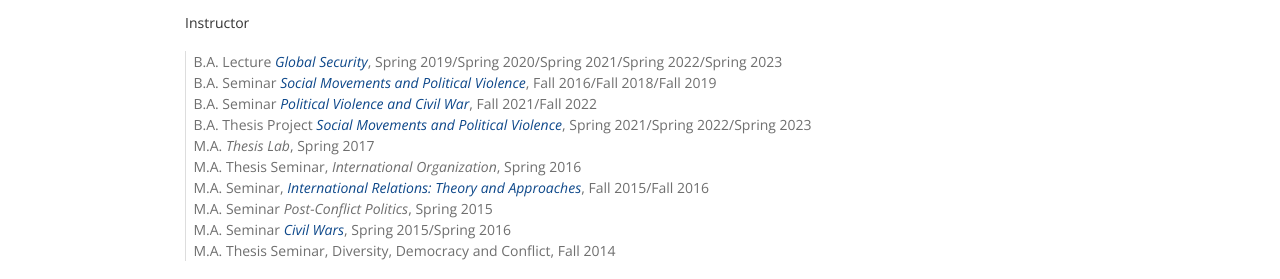
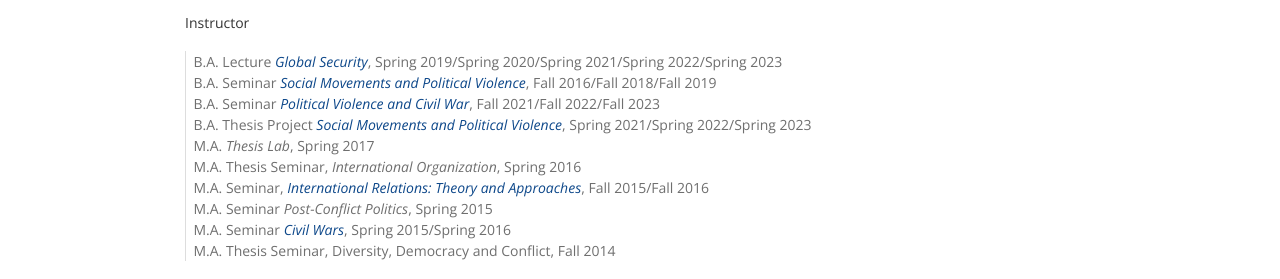
Before and after one commit to corinnajentzsch/corinnajentzsch.github.io, a Jekyll site: the page built from teaching.md, in a window 1280 px wide. Shown: the part 598-877 px from the top of the page. Built offline with Jekyll 4.4.1, drawn with Linux system fonts in a browser that asks for light colours.

Commit message:
Update teaching.md

```diff
--- a/teaching.md
+++ b/teaching.md
@@ -19,7 +19,7 @@ Instructor
 
 > B.A. Lecture [_Global Security_](https://www.dropbox.com/s/wxjo36obmpg4t4n/Jentzsch_Syllabus_Global%20Security_2021.pdf?dl=0 "Global Security"), Spring 2019/Spring 2020/Spring 2021/Spring 2022/Spring 2023
 > B.A. Seminar [_Social Movements and Political Violence_](https://www.dropbox.com/s/7yznh9f1fxmn0ul/Jentzsch_2019_Syllabus%20Social%20Movements%20and%20Political%20Violence_2.pdf?dl=0 "SMPV"), Fall 2016/Fall 2018/Fall 2019
-> B.A. Seminar [_Political Violence and Civil War_](https://www.dropbox.com/s/us170w3t9co2yai/Jentzsch_Syllabus_Civil%20Wars_2021.pdf?dl=0 "Political Violence and Civil War"), Fall 2021/Fall 2022
+> B.A. Seminar [_Political Violence and Civil War_](https://www.dropbox.com/s/us170w3t9co2yai/Jentzsch_Syllabus_Civil%20Wars_2021.pdf?dl=0 "Political Violence and Civil War"), Fall 2021/Fall 2022/Fall 2023
 > B.A. Thesis Project [_Social Movements and Political Violence_](https://www.dropbox.com/s/c3050yh7yy6pgx6/Jentzsch_2020-2021_Syllabus%20Social%20Movements%20and%20Political%20Violence.pdf?dl=0), Spring 2021/Spring 2022/Spring 2023
 > M.A. _Thesis Lab_, Spring 2017
 > M.A. Thesis Seminar, _International Organization_, Spring 2016
```
